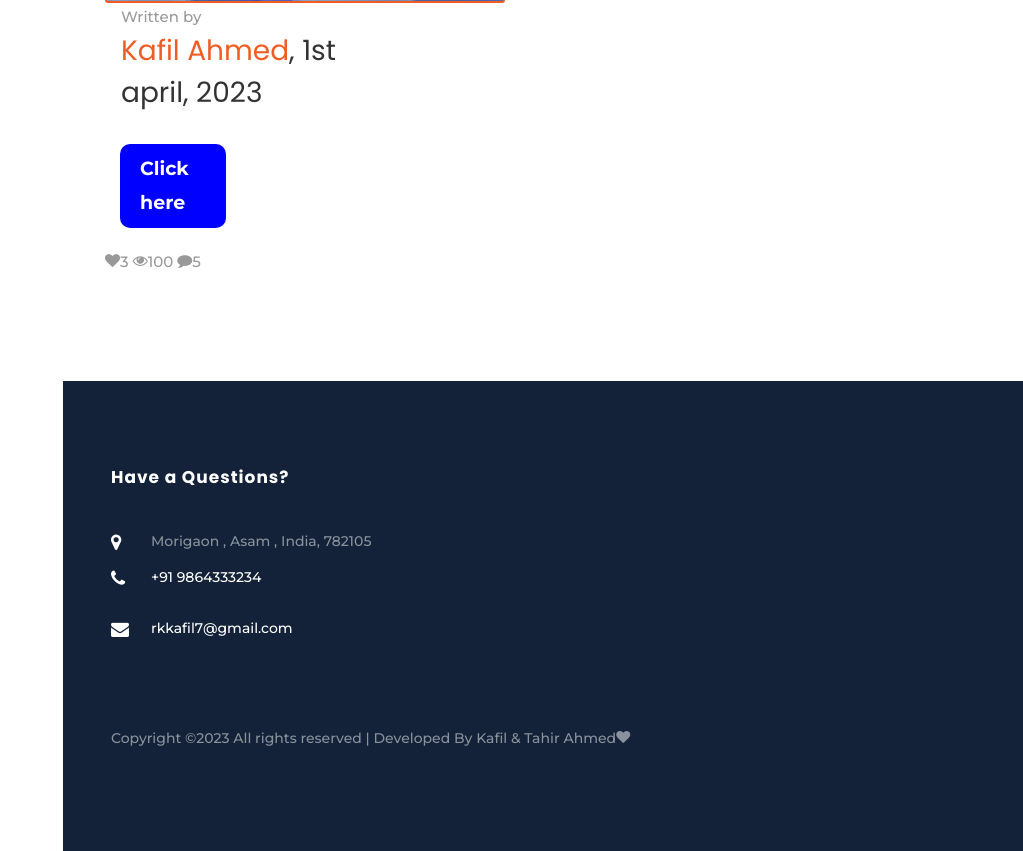
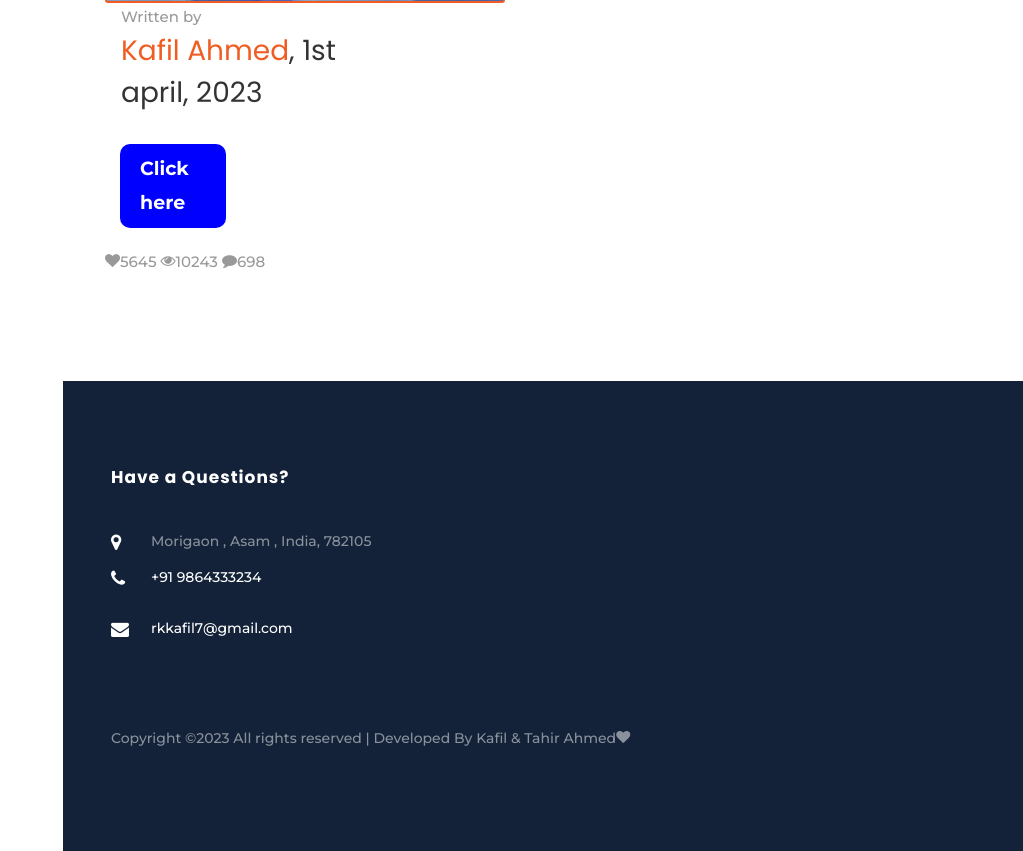
Before and after one commit to KAProduction/poem.github.io, a plain HTML site: page index.html in a window 1280 px wide. Shown: the part 1661-2512 px from the top of the page, without its empty margins (257-1280 px from the left). Drawn offline with Linux system fonts and the light colour scheme; some packages are replaced by stand-ins of ours; no server answers; files whose address does not match are found by name.

Commit message:
Update index.html

```diff
--- a/index.html
+++ b/index.html
@@ -96,9 +96,9 @@
 	              <div class="meta-wrap align-items-center">
 	              	<div class="half order-md-last">
 		              	<p class="meta">
-		              		<span><i class="icon-heart"></i>3</span>
-		              		<span><i class="icon-eye"></i>100</span>
-		              		<span><i class="icon-comment"></i>5</span>
+		              		<span><i class="icon-heart"></i>5645</span>
+		              		<span><i class="icon-eye"></i>10243</span>
+		              		<span><i class="icon-comment"></i>698</span>
 		              	</p>
 	              	</div>
 
```
